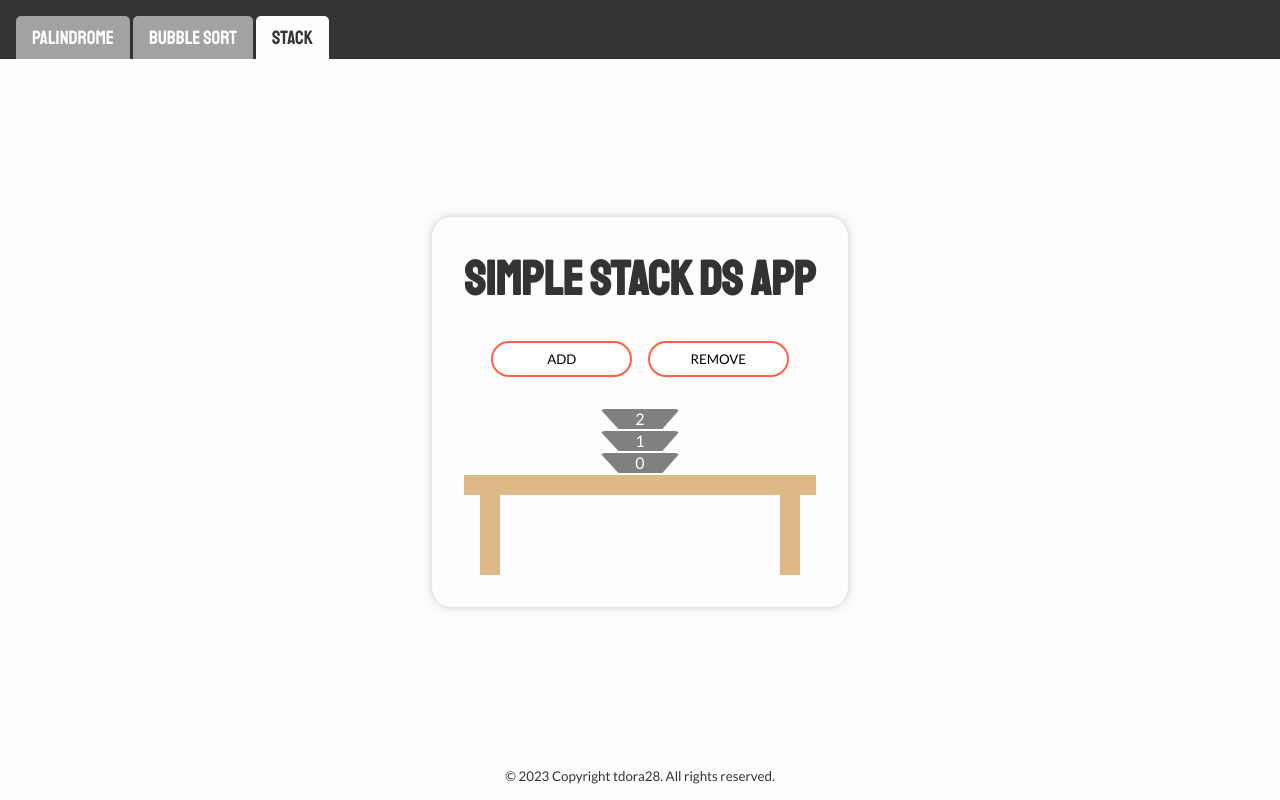
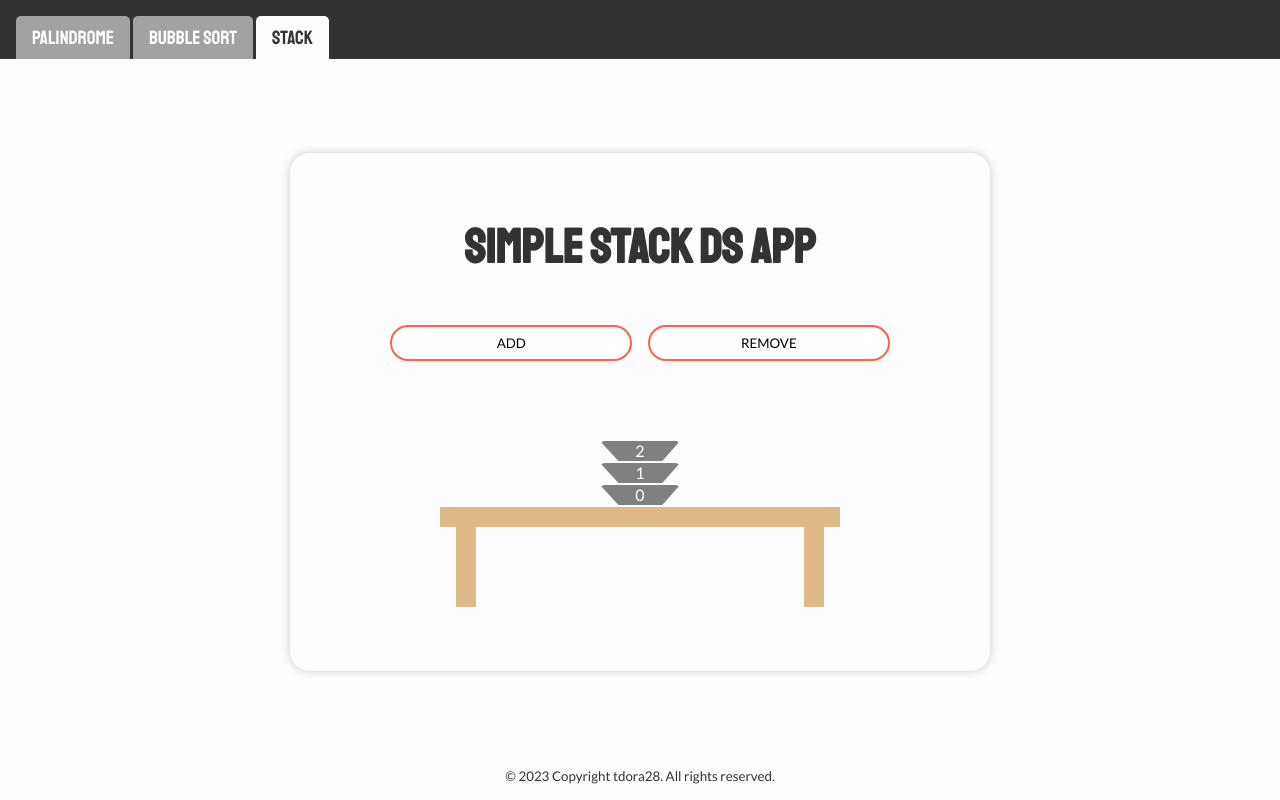
Before and after one commit to tdora28/datastructures, a React (Vite) app: page / in a window 1280 px wide. Both pictures are taken after a click on the button "Stack". Built offline with nearby package versions, Linux system fonts and the light colour scheme.

Commit message:
Fix Stack interface width

```diff
--- a/src/index.css
+++ b/src/index.css
@@ -186,8 +186,10 @@ nav ul li button.active:hover {
 
 /* STACK */
 .stack-main {
+  width: 90%;
+  max-width: 700px;
   margin: 2rem 1rem;
-  padding: 2rem;
+  padding: 4rem 3rem;
   border-radius: 20px;
   box-shadow: 0 0 10px rgba(0, 0, 0, 0.2);
 }
@@ -199,7 +201,7 @@ nav ul li button.active:hover {
   display: flex;
   justify-content: center;
   gap: 1rem;
-  margin: 2rem 0;
+  margin: 3rem 0 5rem;
 }
 .stack-button {
   width: 40%;
@@ -236,6 +238,8 @@ nav ul li button.active:hover {
     'top top'
     'left right';
   width: 100%;
+  max-width: 400px;
+  margin: 0 auto;
 }
 .stack-table-top {
   grid-area: top;
```
